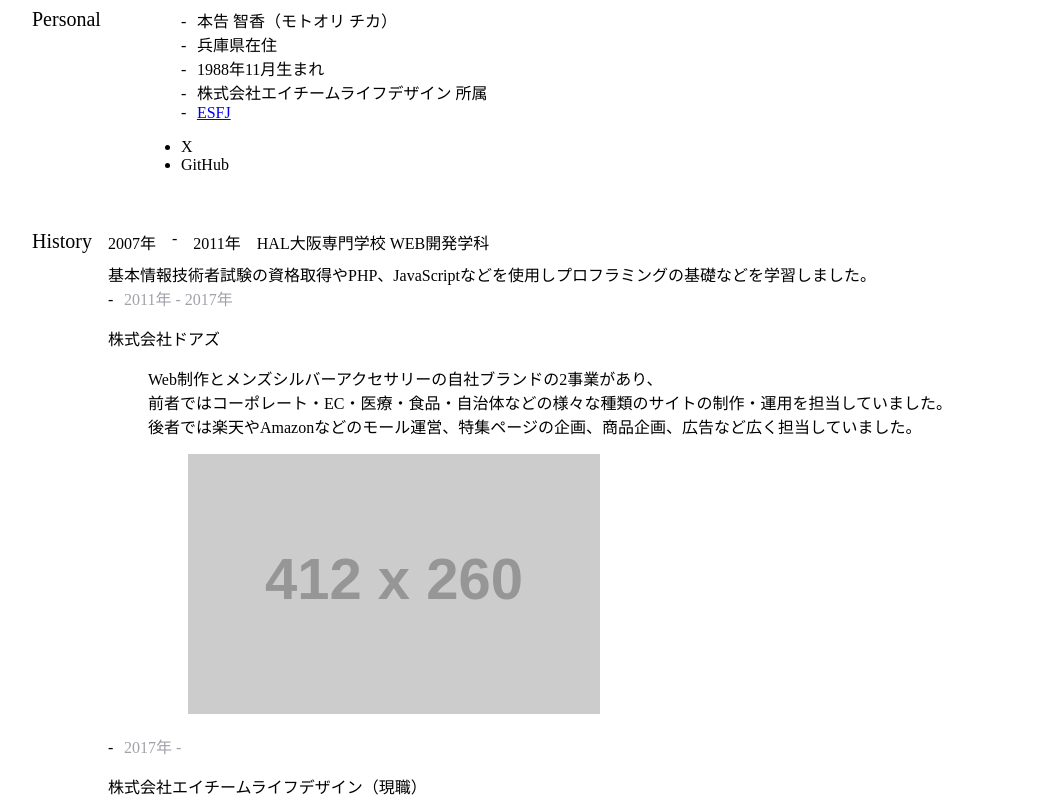
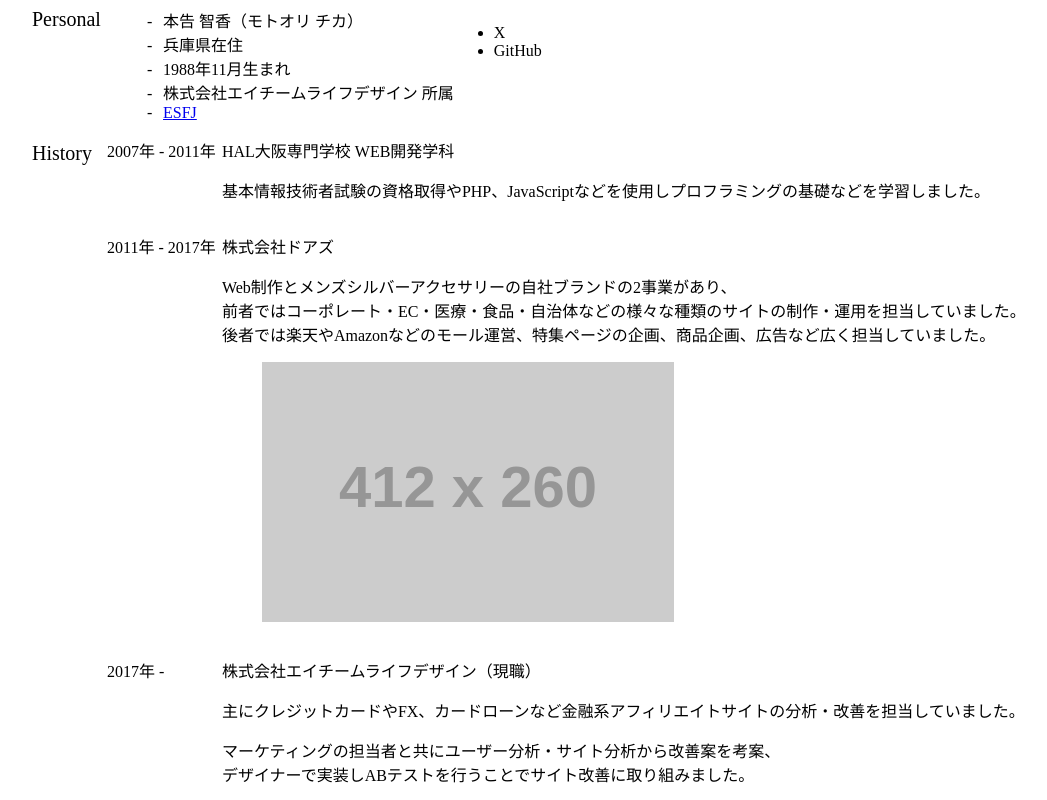
Before and after one commit to chika-create/portfolio, a Next.js app: page /profile in a window 1280 px wide. Shown: the part 540-1340 px from the top of the page, without its empty margins (108-1155 px from the left). Built offline with nearby package versions, Linux system fonts and the light colour scheme.

Commit message:
:art: gridデザインに変更中

```diff
--- a/components/profile/Profile.tsx
+++ b/components/profile/Profile.tsx
@@ -4,9 +4,11 @@ import profileStyles from "@styles/profile/profile.module.scss";
 export const Profile = () => {
   return (
     <>
-      <dl className={profileStyles.profile}>
-        <dt className={profileStyles.profile__title}>Personal</dt>
-        <dd>
+      <div className={profileStyles.profile}>
+        <div className={profileStyles.profile__fuga}>
+          <Title level="h3">Personal</Title>
+        </div>
+        <div className={profileStyles.profile__hoge}>
           <ul className={profileStyles.profile__list}>
             <li className={profileStyles.profile__listItem}>
               本告 智香（モトオリ チカ）
@@ -32,30 +34,29 @@ export const Profile = () => {
             <li>X</li>
             <li>GitHub</li>
           </ul>
-        </dd>
-      </dl>
-      <div className={profileStyles.profile}>
+        </div>
+        <div className={profileStyles.profile__fuga2}>
           <Title level="h3">History</Title>
-        <div>
-          <dl className={profileStyles.history}>
-            <dt className={profileStyles.history__title}>
+        </div>
+        <p className={profileStyles.profile__hoge2}>
           <time datetime="2007-04-01">2007年</time> -{" "}
           <time datetime="2011-03-31">2011年</time>
+        </p>
+        <div className={profileStyles.profile__hoge3}>
           <p className={profileStyles.history__titleText}>
             HAL大阪専門学校 WEB開発学科
           </p>
-            </dt>
-            <dd className={profileStyles.history__text}>
+          <p className={profileStyles.history__text}>
             基本情報技術者試験の資格取得やPHP、JavaScriptなどを使用しプロフラミングの基礎などを学習しました。
-            </dd>
-            <dt className={profileStyles.profile__listItem}>
-              <span className={profileStyles.profile__listItemTime}>
+          </p>
+        </div>
+        <p className={profileStyles.profile__hoge4}>
           <time datetime="2011-04-01">2011年</time> -{" "}
           <time datetime="2017-04-31">2017年</time>
-              </span>
+        </p>
+        <div className={profileStyles.profile__hoge5}>
           <p>株式会社ドアズ</p>
-            </dt>
-            <dd>
+          <p>
             Web制作とメンズシルバーアクセサリーの自社ブランドの2事業があり、
             <br />
             前者ではコーポレート・EC・医療・食品・自治体などの様々な種類のサイトの制作・運用を担当していました。
@@ -64,14 +65,13 @@ export const Profile = () => {
             <figure>
               <img src="https://placehold.jp/412x260.png" alt="" />
             </figure>
-            </dd>
-            <dt className={profileStyles.profile__listItem}>
-              <span className={profileStyles.profile__listItemTime}>
+          </p>
+        </div>
+        <p className={profileStyles.profile__hoge6}>
           <time datetime="2017-05-01">2017年</time> -
-              </span>
+        </p>
+        <div className={profileStyles.profile__hoge7}>
           <p>株式会社エイチームライフデザイン（現職）</p>
-            </dt>
-            <dd>
           <p>
             主にクレジットカードやFX、カードローンなど金融系アフィリエイトサイトの分析・改善を担当していました。
           </p>
@@ -81,13 +81,10 @@ export const Profile = () => {
             デザイナーで実装しABテストを行うことでサイト改善に取り組みました。
           </p>
           <p>
-                またReact
-                Nativeを使用しFXのデモトレードアプリの制作に携わりました。
+            またReact Nativeを使用しFXのデモトレードアプリの制作に携わりました。
             <br />
             制作以外では小規模デザイナーチームのマネジメントを担当し、育成に力を入れました。
           </p>
-            </dd>
-          </dl>
         </div>
       </div>
       <section>
--- a/styles/profile/profile.module.scss
+++ b/styles/profile/profile.module.scss
@@ -1,8 +1,42 @@
 @use "../common/colors.scss" as *;
 
 .profile {
-  margin-top: 1.25rem;
-  display: flex;
+  display: grid;
+  grid-template-columns: auto auto; /* 2列の自動幅 */
+  grid-template-rows: auto auto; /* 2行の自動高さ */
+  // grid-template-columns: repeat(2, 1fr);
+  // grid-template-rows: repeat(2, 1fr);
+  grid-column-gap: 0px;
+  grid-row-gap: 0px;
+  &__fuga {
+    grid-area: 1 / 1 / 2 / 2;
+  }
+  &__hoge {
+    grid-area: 1 / 2 / 2 / 4;
+    margin-top: 1.25rem;
+    display: flex;
+  }
+  &__fuga2 {
+    grid-area: 2 / 1 / 5 / 2;
+  }
+  &__hoge2 {
+    grid-area: 2 / 2 / 3 / 3;
+  }
+  &__hoge3 {
+    grid-area: 2 / 3 / 3 / 4;
+  }
+  &__hoge4 {
+    grid-area: 3 / 2 / 4 / 3;
+  }
+  &__hoge5 {
+    grid-area: 3 / 3 / 4 / 4;
+  }
+  &__hoge6 {
+    grid-area: 4 / 2 / 5 / 3;
+  }
+  &__hoge7 {
+    grid-area: 4 / 3 / 5 / 4;
+  }
   &__title {
     font-size: 1.25rem;
     font-weight: normal;
@@ -22,7 +56,7 @@
     }
   }
 }
-
+/*
 .history {
   margin: 1.25rem 0 0 1rem;
   &__title {
@@ -35,4 +69,4 @@
   &__text {
     margin: .5rem 0 0;
   }
-}
+}*/
```
Lines whose indentation alone changed are shown as unchanged.
